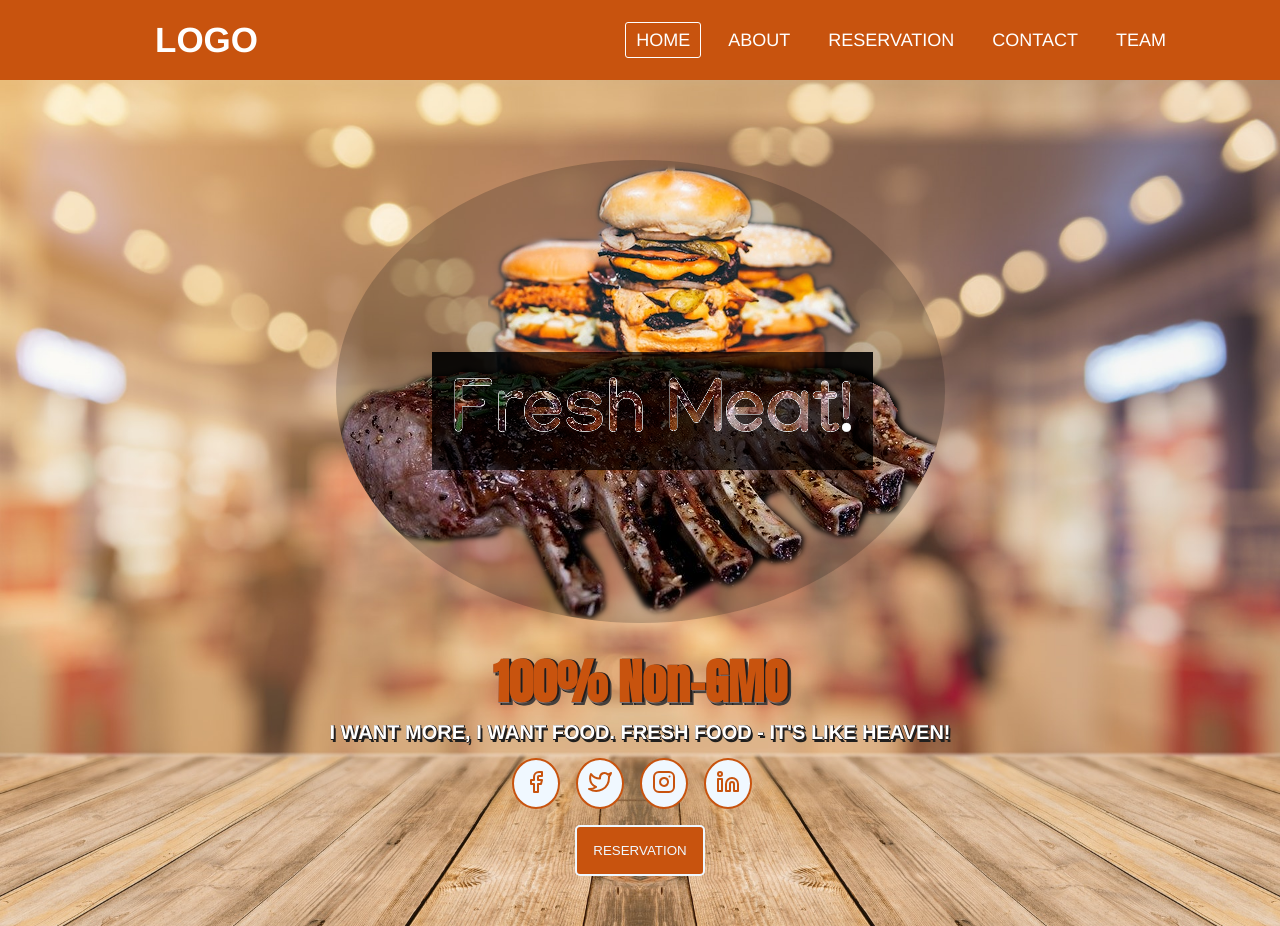
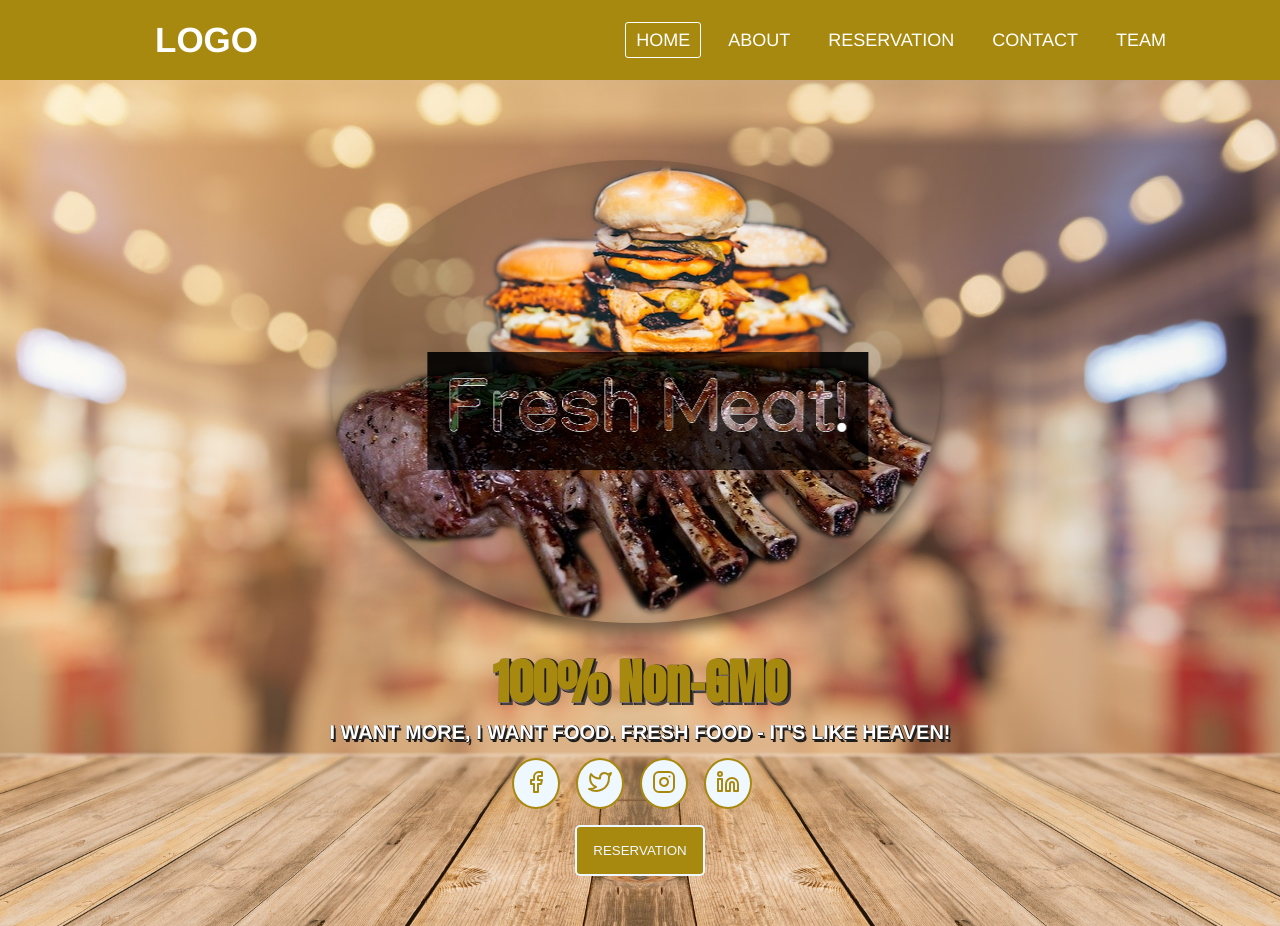
Before and after one commit to eevan7a9/freshmeat-restaurant-e7a9, a Vue app in the folder frontend-restaurant/: page /#/ in a window 1280 px wide. Built offline with nearby package versions, Linux system fonts and the light colour scheme.

Commit message:
change color

```diff
--- a/frontend-restaurant/src/components/Navbar.vue
+++ b/frontend-restaurant/src/components/Navbar.vue
@@ -78,7 +78,7 @@ export default {
 nav {
   height: 80px;
   width: 100%;
-  background: #c8530e;
+  background: #a8890f;
   ul {
     float: right;
     margin-right: 40px;
--- a/frontend-restaurant/src/components/contact/SocialIcons.vue
+++ b/frontend-restaurant/src/components/contact/SocialIcons.vue
@@ -87,9 +87,9 @@ export default {};
     margin-right: 1rem;
     padding: 10px;
     border-radius: 50%;
-    border: 2px #c8530e solid;
+    border: 2px #a8890f solid;
     svg {
-      color: #c8530e;
+      color: #a8890f;
       cursor: pointer;
     }
   }
--- a/frontend-restaurant/src/components/home/Showcase.vue
+++ b/frontend-restaurant/src/components/home/Showcase.vue
@@ -24,10 +24,11 @@ export default {
 .showcase-wrapper {
   padding: 80px 0 50px 0;
   min-height: calc(100vh - 210px);
-  background: url("~@/assets/images/bg-restaurant.jpg");
-
+  background-image: url("~@/assets/images/bg-restaurant.jpg");
   background-size: cover;
   align-items: center;
+  overflow: hidden;
+
   .img-wrapper {
     text-align: center;
     padding: 0 1rem;
@@ -36,6 +37,7 @@ export default {
       border-radius: 50%;
       max-width: 100%;
       height: auto;
+      animation: float 6s ease-in-out infinite;
     }
     // img:hover {
     //   background: none;
@@ -47,7 +49,7 @@ export default {
       padding-top: 2rem;
       font-family: "Anton", sans-serif;
       font-size: 3rem;
-      color: #c8530e;
+      color: #a8890f;
       text-shadow: 2px 0 #221d1d, 0 1px #827373, 3.5px 3px #443f3c,
         2px 3px #201f1e;
     }
@@ -61,7 +63,7 @@ export default {
     }
   }
   button {
-    background: #c8530e;
+    background: #a8890f;
     color: aliceblue;
     padding: 1rem;
     border: 2px solid aliceblue;
@@ -72,11 +74,25 @@ export default {
   button:hover {
     background: aliceblue;
     transition: 1s;
-    color: #c8530e;
-    border-color: #c8530e;
+    color: #a8890f;
+    border-color: #a8890f;
     padding-left: 2rem;
     font-weight: 700;
     padding-right: 2rem;
   }
+  @keyframes float {
+    0% {
+      box-shadow: 0 5px 15px 0px rgba(0, 0, 0, 0.6);
+      transform: translatex(0px);
+    }
+    50% {
+      box-shadow: 0 25px 15px 0px rgba(0, 0, 0, 0.2);
+      transform: translatex(-20px);
+    }
+    100% {
+      box-shadow: 0 5px 15px 0px rgba(0, 0, 0, 0.6);
+      transform: translatex(0px);
+    }
+  }
 }
 </style>
```
